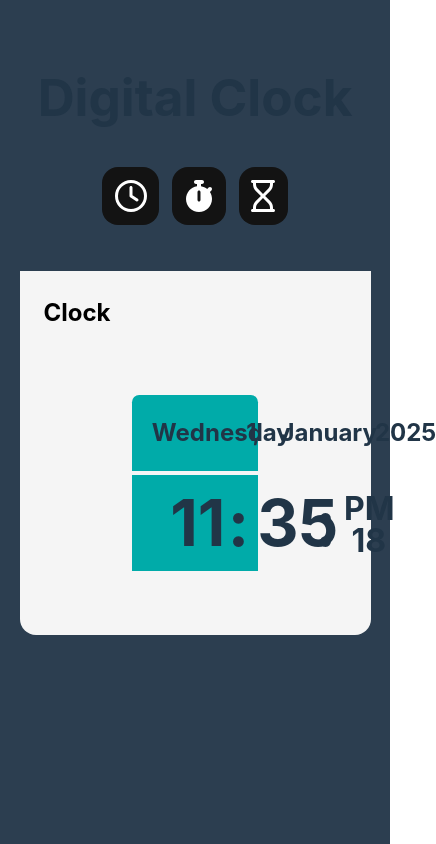
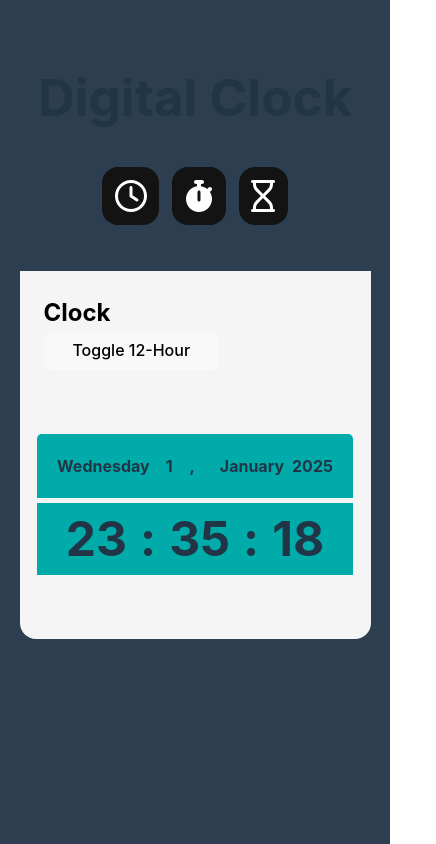
Before and after one commit to Wayfarerdesert/DigitalClock, a React (Vite) app: page /clock in a window 390 px wide. Shown: the whole page, 436 px wide, since content can reach past the window. Built offline with nearby package versions, Linux system fonts and the light colour scheme.

Commit message:
24hs formater added

```diff
--- a/src/components/clock/Clock.jsx
+++ b/src/components/clock/Clock.jsx
@@ -1,8 +1,10 @@
-import React, { useEffect } from "react";
+import React, { useState, useEffect } from "react";
 
 import "./styles.css";
 
 function Clock() {
+  const [is24Hours, setIs24Hours] = useState(true);
+
   var updateClock = function () {
     var now = new Date(),
       hours = now.getHours(),
@@ -58,12 +60,18 @@ function Clock() {
     if (pHours) {
       let displayHours;
 
-      if (hours === 0) {
-        displayHours = "00"; // Midnight
-      } else if (hours === 12) {
-        displayHours = "12"; // Noon
+      if (is24Hours) {
+        // 24-hour format
+        displayHours = hours.toString().padStart(2, "0");
       } else {
-        displayHours = (hours % 12).toString().padStart(2, "0");
+        // 12-hour format
+        if (hours === 0) {
+          displayHours = "12"; // Midnight
+        } else if (hours === 12) {
+          displayHours = "12"; // Noon
+        } else {
+          displayHours = (hours % 12).toString().padStart(2, "0");
+        }
       }
 
       pHours.innerHTML = displayHours;
@@ -71,18 +79,38 @@ function Clock() {
 
     if (pMinutes) pMinutes.innerHTML = minutes.toString().padStart(2, "0");
     if (pSeconds) pSeconds.innerHTML = seconds.toString().padStart(2, "0");
-    if (pAmPm) pAmPm.innerHTML = amPm;
+    if (!is24Hours && pAmPm) {
+      pAmPm.innerHTML = amPm;
+    } else if (pAmPm) {
+      pAmPm.innerHTML = "";
+    }
+    if (pSeconds) {
+      if (is24Hours) {
+        pSeconds.classList.add("hsFormat");
+        pAmPm.classList.add("hide");
+      } else {
+        pSeconds.classList.remove("hsFormat");
+        pAmPm.classList.remove("hide");
+      }
+    }
   };
 
-  updateClock();
-  var interval = setInterval(updateClock, 1000);
-  interval;
+  useEffect(() => {
+    const interval = setInterval(updateClock, 1000);
+    return () => clearInterval(interval);
+  }, [is24Hours]);
 
   return (
     <>
       <div className="main-section">
         <div className="clock-holder">
           <h2 className="section-title">Clock</h2>
+          <button
+            className="hourFormater"
+            onClick={() => setIs24Hours((prev) => !prev)}
+          >
+            Toggle {is24Hours ? "12-Hour" : "24-Hour"}
+          </button>
           <div className="wrap">
             <div className="widget">
               <div className="date">
--- a/src/components/clock/styles.css
+++ b/src/components/clock/styles.css
@@ -3,7 +3,6 @@
     max-width: 1000px;
     margin: auto;
     font-weight: bold;
-    /* background-color: red; */
 }
 
 .widget {
@@ -11,18 +10,20 @@
     margin: 4em auto;
 }
 
-/* .widget>.date>.day,
-.widget>.date>.dayNum,
-.widget>.date>.month,
-.widget>.date>.year {
-    display: inline-block;
-    line-height: 1em;
-} */
+.hourFormater {
+    width: 13%;
+    margin-left: 1.5em;
+    border: none;
+}
+
+.hourFormater:hover {
+    color: #2C3E50;
+    background-color: #00ABA9;
+}
 
 .date,
 .clock {
     display: flex;
-    /* align-items: center; */
     gap: 0.5rem;
 }
 
@@ -61,5 +62,47 @@
 }
 
 .clock .seconds {
-    margin-top: -0.5em;
+    margin-top: -.5em;
 }
+
+.hsFormat {
+    font-size: 1em !important;
+    padding-top: .5em;
+}
+
+.hide {
+    display: none;
+}
+
+@media only screen and (max-width: 950px) {
+    .hourFormater {
+        width: 30%;
+    }
+
+    .widget {
+        width: 65%;
+    }
+}
+
+@media only screen and (max-width: 414px) {
+    .hourFormater {
+        width: 50%;
+    }
+
+    .widget {
+        width: 100%;
+    }
+
+    .date {
+        font-size: 1em;
+    }
+
+    .clock {
+        font-size: 3em;
+    }
+
+    .clock .seconds,
+    .clock .amPm {
+        font-size: 1.5rem;
+    }
+}
```
